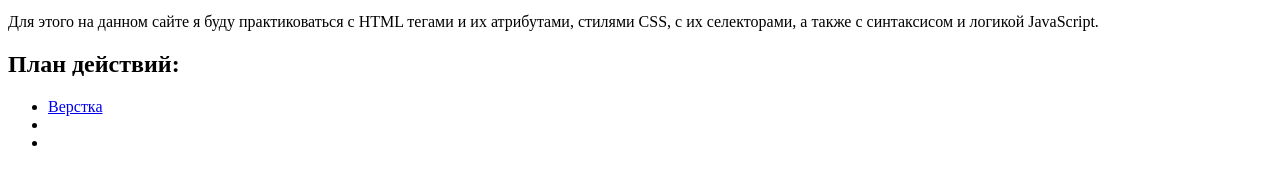
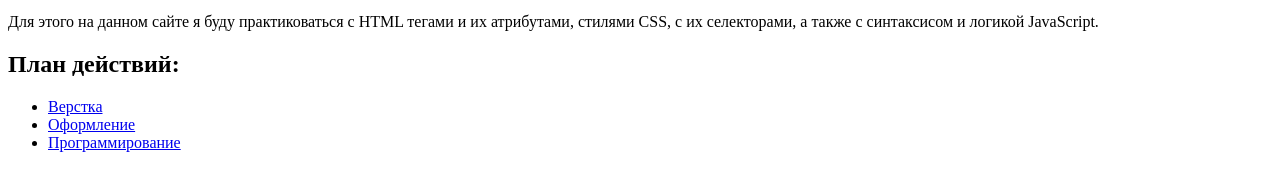
Before and after one commit to Maksim1a/site-1, a plain HTML site: page index.html in a window 1280 px wide. Shown: the part 119-310 px from the top of the page. Drawn offline with Linux system fonts and the light colour scheme.

Commit message:
Update index.html

```diff
--- a/index.html
+++ b/index.html
@@ -15,8 +15,8 @@
         <h2>План действий:</h2>
         <ul>
             <li><a href="pages/html_layout.html">Верстка</a></li>
-            <li></li>
-            <li></li>
+            <li><a href="pages/css_layout.html">Оформление</a></li>
+            <li><a href="pages/js_layout.html">Программирование</a></li>
         </ul>
     </body>
 </html>
```
